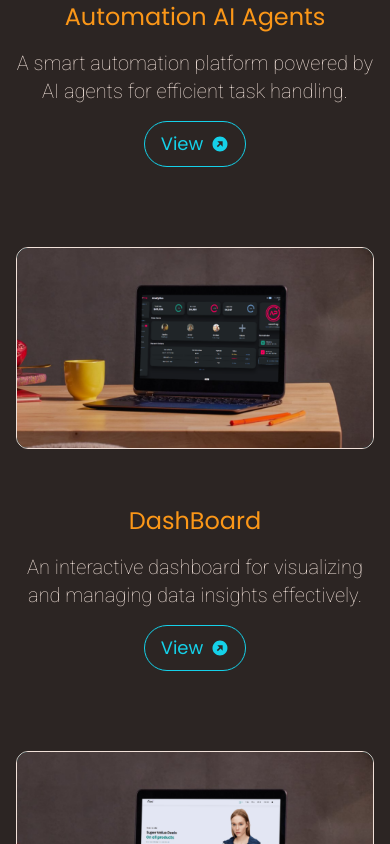
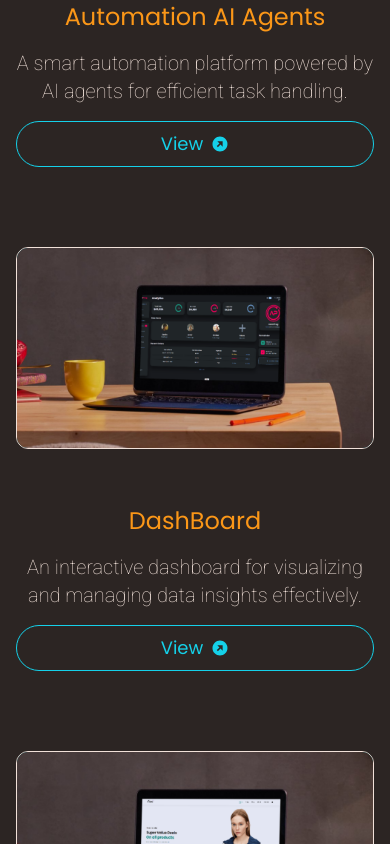
Before and after one commit to hamzakamran456/Portfolio_Site, a React (Vite) app: page / in a window 390 px wide. Shown: the part 5060-5904 px from the top of the page. Built offline with nearby package versions, Linux system fonts and the light colour scheme.

Commit message:
single project btn set

```diff
--- a/src/components/ProjectSection/SingleProject.jsx
+++ b/src/components/ProjectSection/SingleProject.jsx
@@ -33,7 +33,7 @@ const SingleProject = ({ name, text, align, image, link }) => {
           href={link}
           target="_blank"
           rel="noopener noreferrer"
-          className={`text-lg flex gap-2 items-center text-cyan border border-cyan px-4 py-2 rounded-full bg-transparent hover:bg-orange hover:text-white transition-all duration-500 cursor-pointer sm:justify-self-center ${
+          className={`text-lg flex gap-2 items-center text-cyan border border-cyan px-4 py-2 rounded-full bg-transparent hover:bg-orange hover:text-white transition-all duration-500 cursor-pointer sm:justify-center ${
             align === "left" ? "md:justify-self-end" : "md:justify-self-start"
           }`}
         >
```
